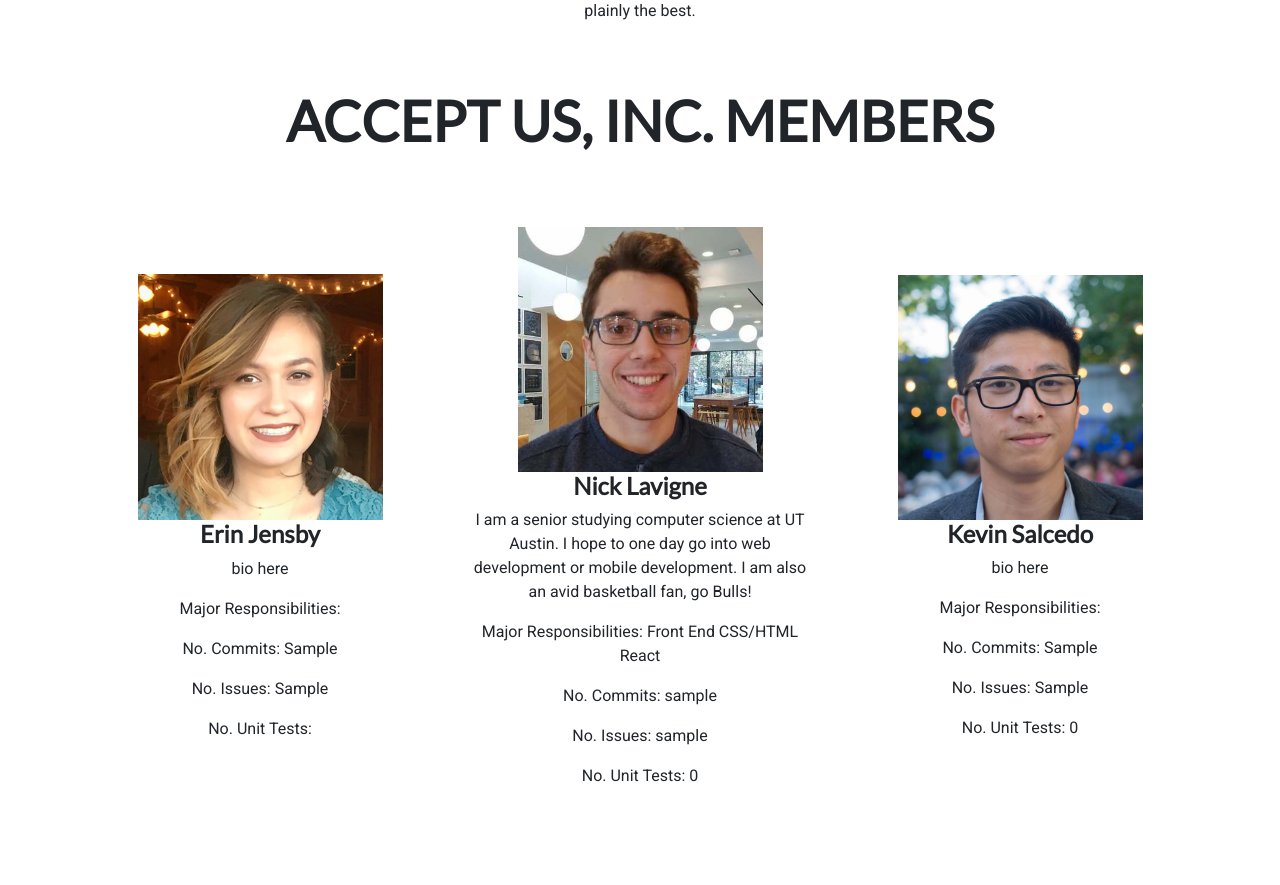
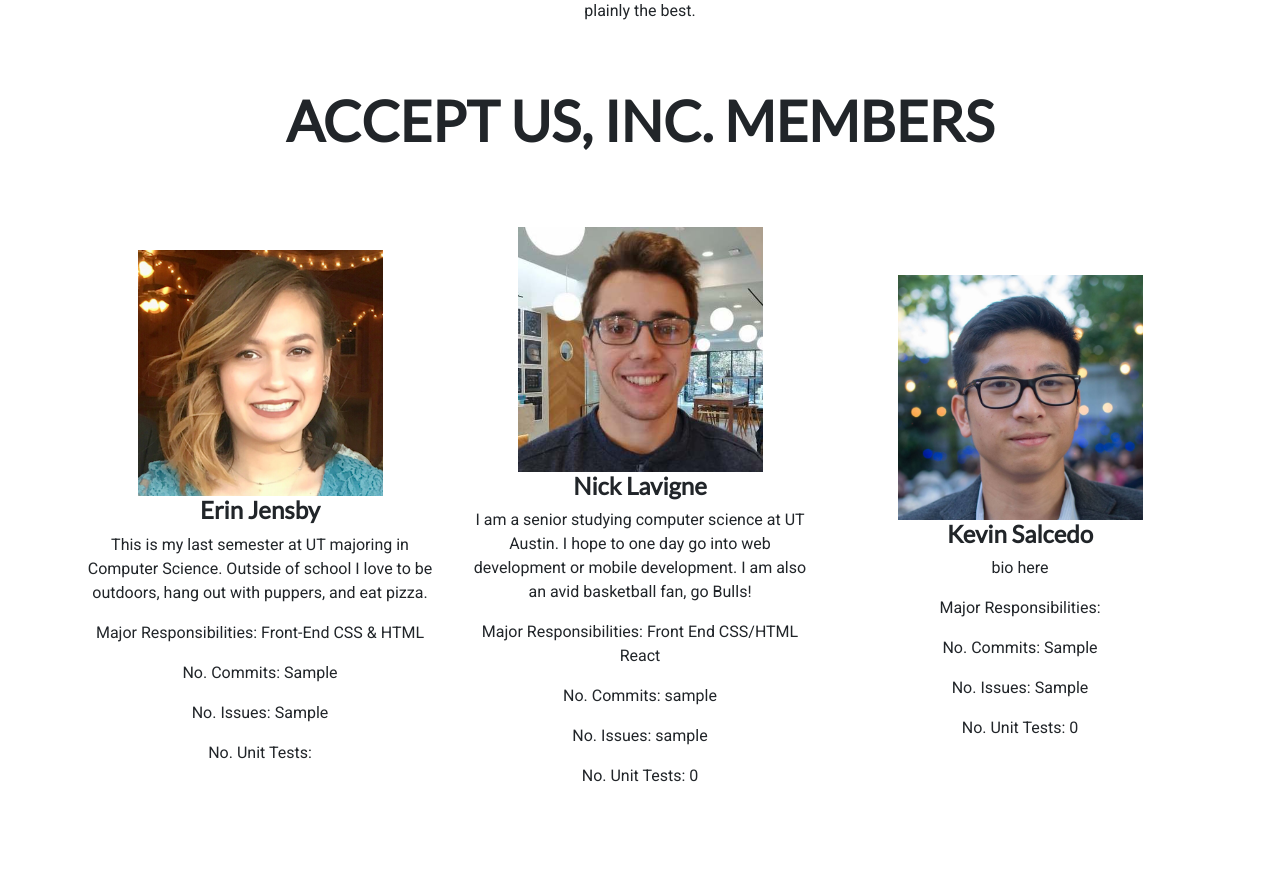
Before and after one commit to kattawar/canitstreamtome, a Flask app: template app/templates/about.html in a window 1280 px wide. Shown: the part 455-1340 px from the top of the page. Run offline with Flask 2, Linux system fonts and the light colour scheme; the template is opened without the code that fills it: most values are stand-ins (such as "Sample title", 1, 10 or a date in 2020); some libraries are stand-ins or nearby versions.

Commit message:
added bio and major resposiibilities closes #22

```diff
--- a/app/templates/about.html
+++ b/app/templates/about.html
@@ -66,8 +66,8 @@
               <div class="col-sm-4">
                 <img class="img-responsive" style="width: 70%" src="/static/img/erin_headshot.png" alt="">
                 <h4>Erin Jensby</h4>
-                <p>bio here</p>
-                <p>Major Responsibilities: </p>
+                <p>This is my last semester at UT majoring in Computer Science. Outside of school I love to be outdoors, hang out with puppers, and eat pizza.</p>
+                <p>Major Responsibilities: Front-End CSS & HTML</p>
                 <p>No. Commits: {{ erin_commits }}</p>
                 <p>No. Issues: {{ erin_no_issues }}</p>
                 <p>No. Unit Tests: </p>
```
